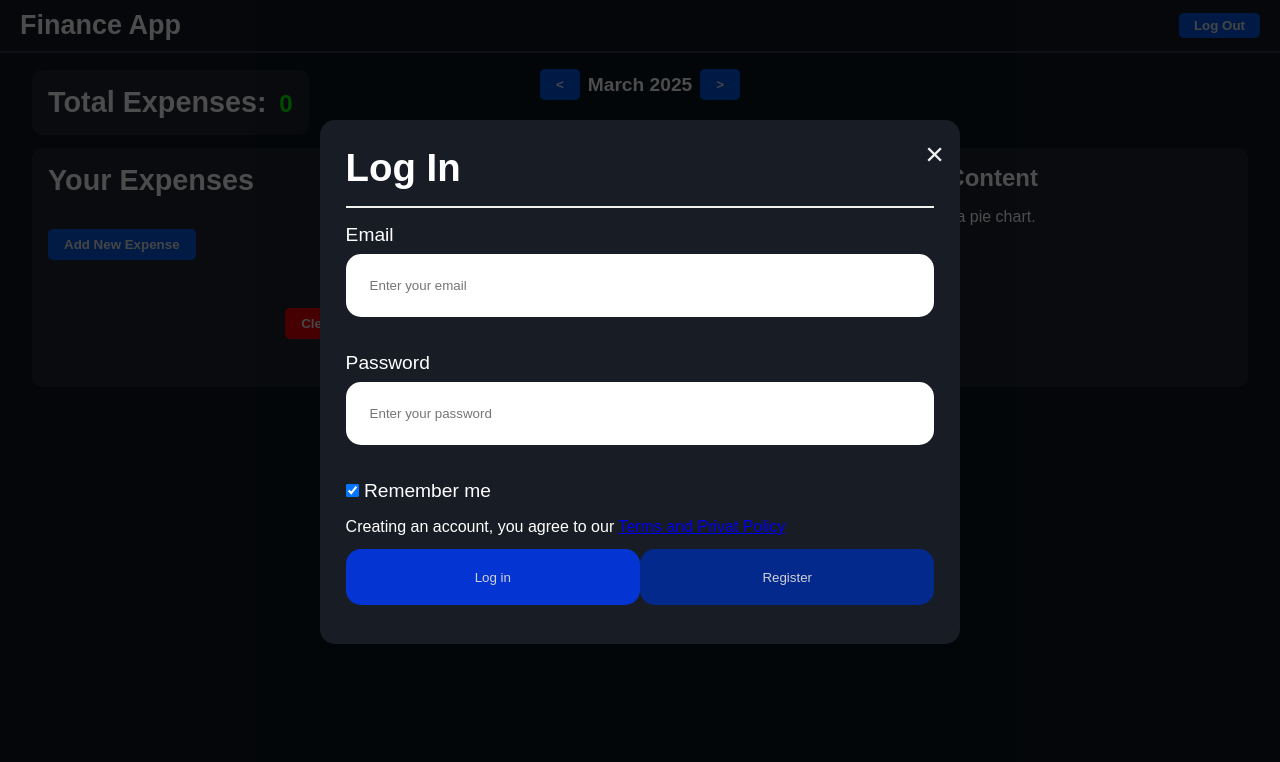
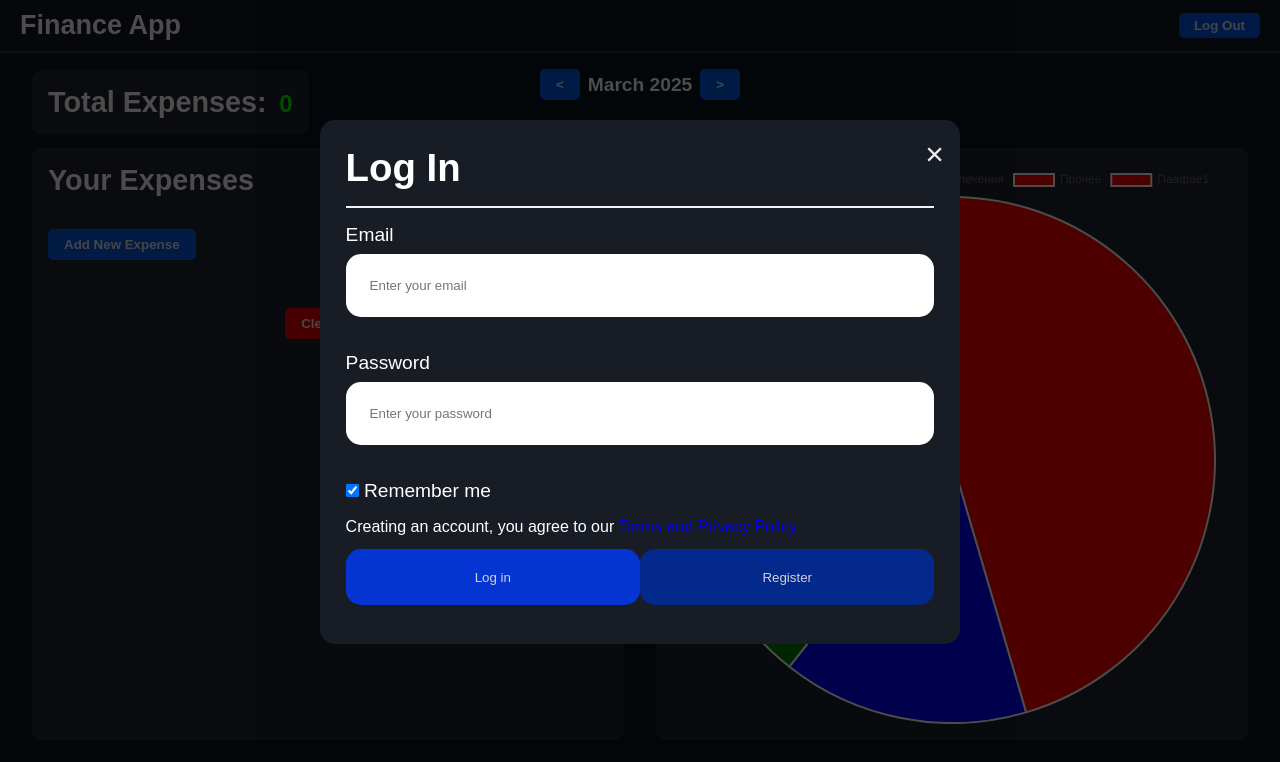
Before and after one commit to prstkt1/finance-app, a website: page index.html in a window 1280 px wide. Both pictures are taken after a click on the button "Log In". Drawn offline with nearby package versions, Linux system fonts and the light colour scheme.

Commit message:
Update index.html

```diff
--- a/index.html
+++ b/index.html
@@ -60,7 +60,7 @@
           </label>
           <p>
             Creating an account, you agree to our
-            <a href="#">Terms and Privat Policy</a>
+            <a href="#">Terms and Privacy Policy</a>
           </p>
           <div class="buttons">
             <button type="button" class="loginBtn" onclick="login()">
@@ -96,8 +96,24 @@
         </div>
       </div>
       <div class="right-container">
-        <h2>Future Content</h2>
-        <p>Here will be a pie chart.</p>
+        <canvas id="expenseChart"></canvas>
+        <script src="https://cdn.jsdelivr.net/npm/chart.js"></script>
+        <script>
+          const ctx = document.getElementById("expenseChart").getContext("2d");
+          const chart = new Chart(ctx, {
+            type: "pie", // Тип графика: bar (столбчатый), line (линейный), pie (круговой)
+            data: {
+              labels: ["Еда", "Транспорт", "Развлечения", "Прочее", "Паафае1"],
+              datasets: [
+                {
+                  label: "Расходы",
+                  data: [150, 50, 80, 50], // Суммы по категориям
+                  backgroundColor: ["red", "blue", "green"],
+                },
+              ],
+            },
+          });
+        </script>
       </div>
     </div>
     <div class="add-expense">
@@ -115,9 +131,9 @@
           autocomplete="off"
         />
         <datalist id="customSelect">
-          <option value="Опция 1"></option>
-          <option value="Опция 2"></option>
-          <option value="Опция 3"></option>
+          <option value="Option 1"></option>
+          <option value="Option 2"></option>
+          <option value="Option 3"></option>
         </datalist>
 
         <label for="amount">Amount</label>
```
